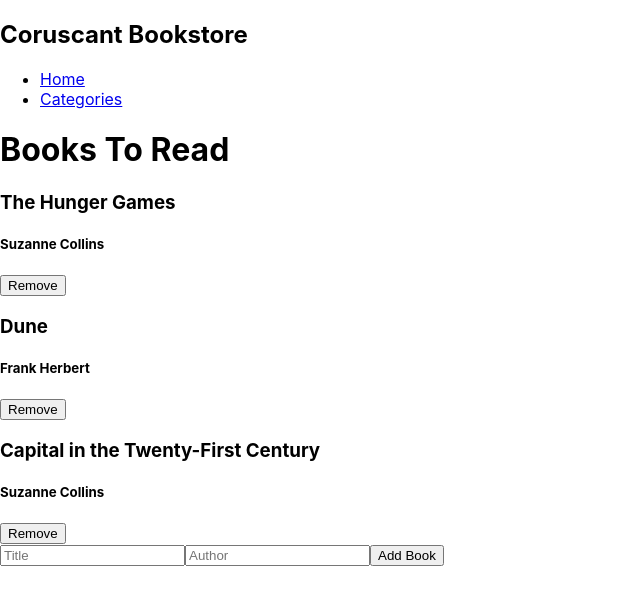
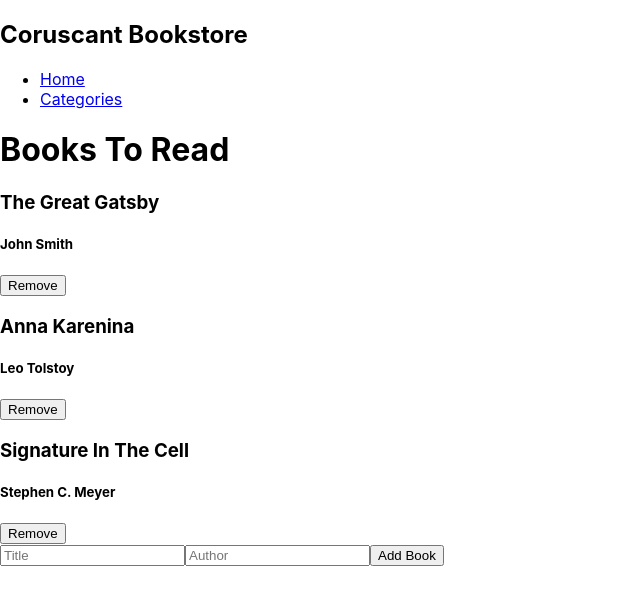
Before and after one commit to badger-99/Bookstore, a React (Create React App) app: page / in a window 1280 px wide. Shown: the top 604 px of the page, without its empty margins (0-640 px from the left). Built offline with nearby package versions, Linux system fonts and the light colour scheme.

Commit message:
Render books from initialState

```diff
--- a/src/components/BookList.js
+++ b/src/components/BookList.js
@@ -1,23 +1,17 @@
+import { useSelector } from 'react-redux';
 import Book from './Book';
-import { useBookContext } from './BookContext';
 
 const BookList = () => {
-  const { bookCollection, setBookCollection } = useBookContext();
-
-  const handleRemove = (id) => {
-    const newCollection = bookCollection.filter((book) => book.id !== id);
-    setBookCollection(newCollection);
-  };
+  const { bookArray } = useSelector((store) => store.book);
 
   return (
     <div>
-      {bookCollection.map((item) => (
+      {bookArray.map((item) => (
         <Book
           key={item.id}
           id={item.id}
           author={item.author}
           title={item.title}
-          remove={handleRemove}
         />
       ))}
     </div>
```
